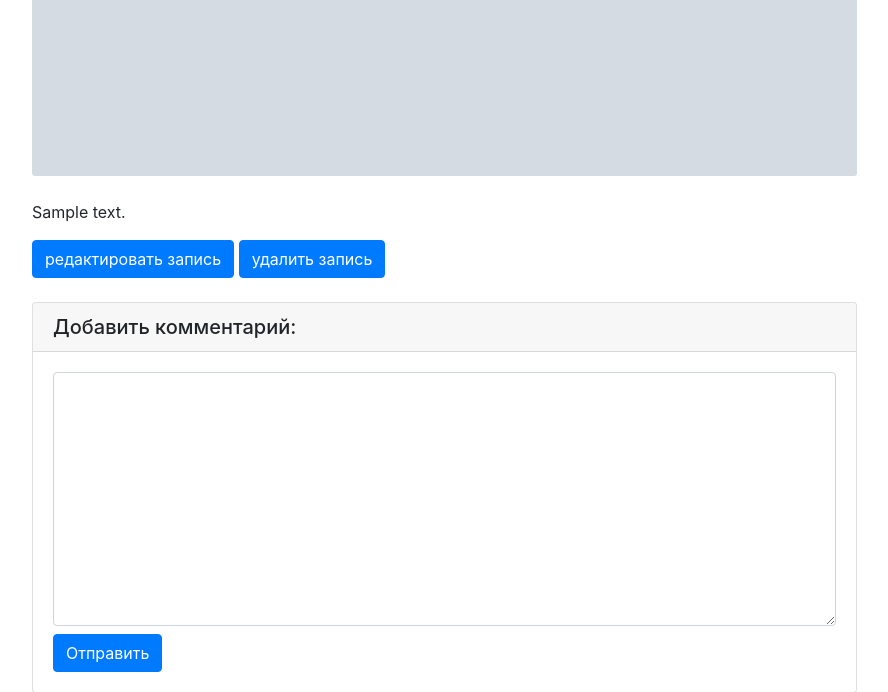
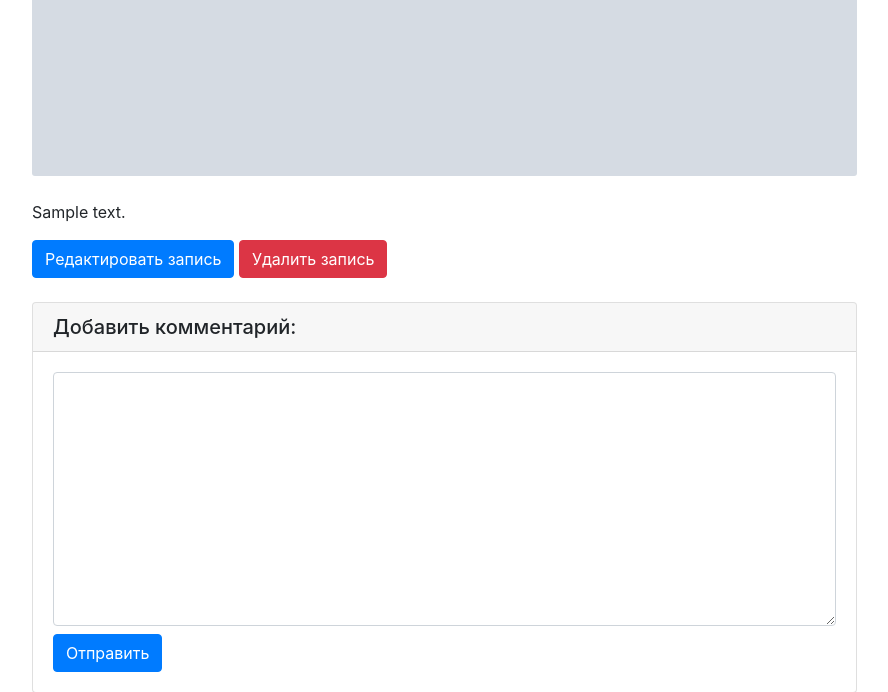
Before and after one commit to knightsdd/hw05_final, a Django app: page /posts/1/ in a window 1280 px wide. Shown: the part 507-1199 px from the top of the page, without its empty margins (338-1226 px from the left). Run offline with Django 3.2, Linux system fonts and the light colour scheme; a user stored in the database is signed in; tables that the repository leaves empty hold one stand-in row (values such as "Sample post"); grey boxes marked "Sample" are stand-in pictures; some libraries are stand-ins or nearby versions.

Commit message:
Red button)

```diff
--- a/yatube/templates/posts/post_detail.html
+++ b/yatube/templates/posts/post_detail.html
@@ -43,8 +43,8 @@
             {{ post.text|linebreaks }}
           </p>
           {% if post.author == user %}
-            <a class="btn btn-primary" href="{% url 'posts:post_edit' post.pk %}">редактировать запись</a>
-            <a class="btn btn-primary" href="{% url 'posts:post_remove' post.pk %}">удалить запись</a>
+            <a class="btn btn-primary" href="{% url 'posts:post_edit' post.pk %}">Редактировать запись</a>
+            <a class="btn btn-danger" href="{% url 'posts:post_remove' post.pk %}">Удалить запись</a>
           {% endif %}
           {% include 'includes/comments.html' %}
         </article>
```
